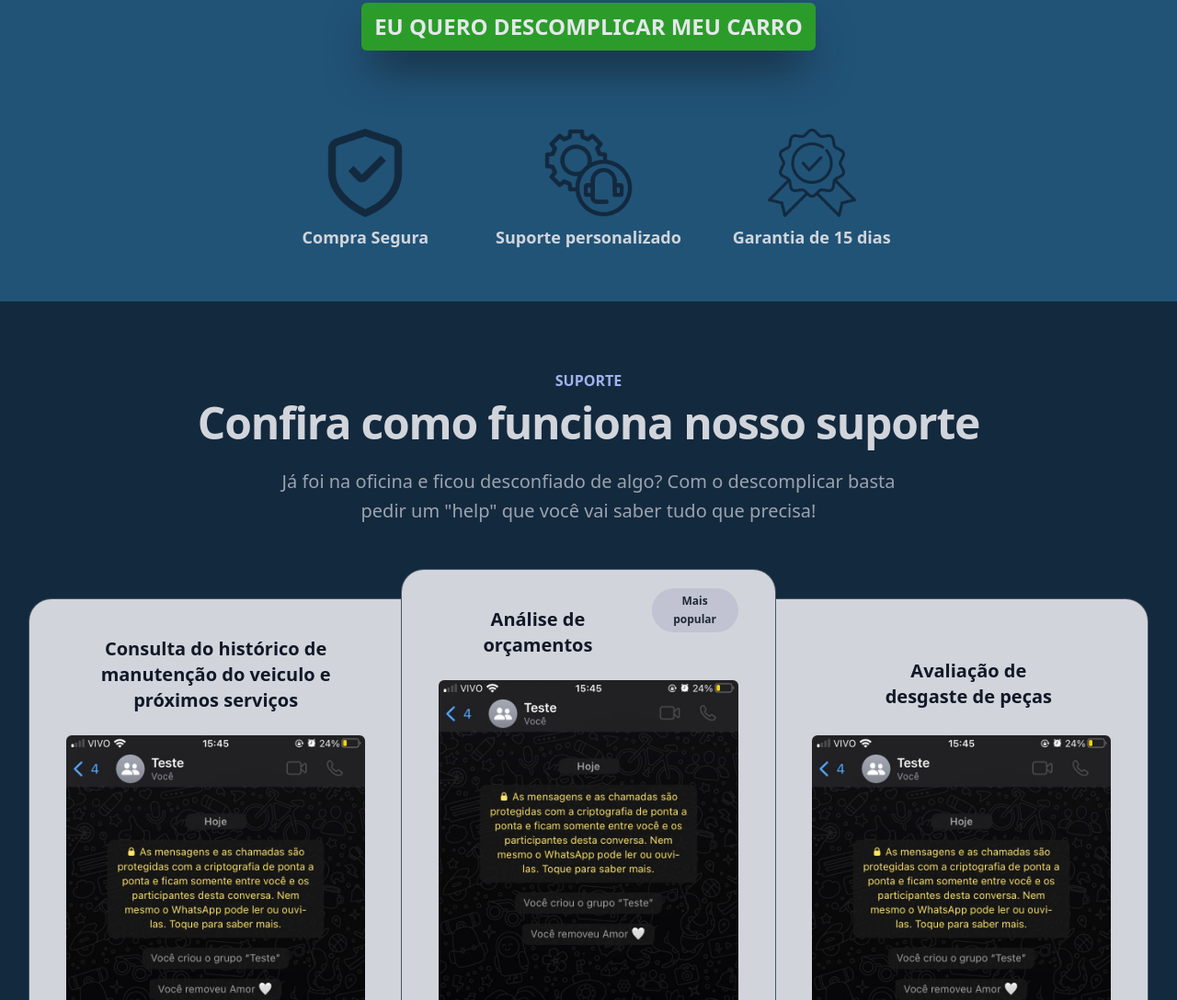
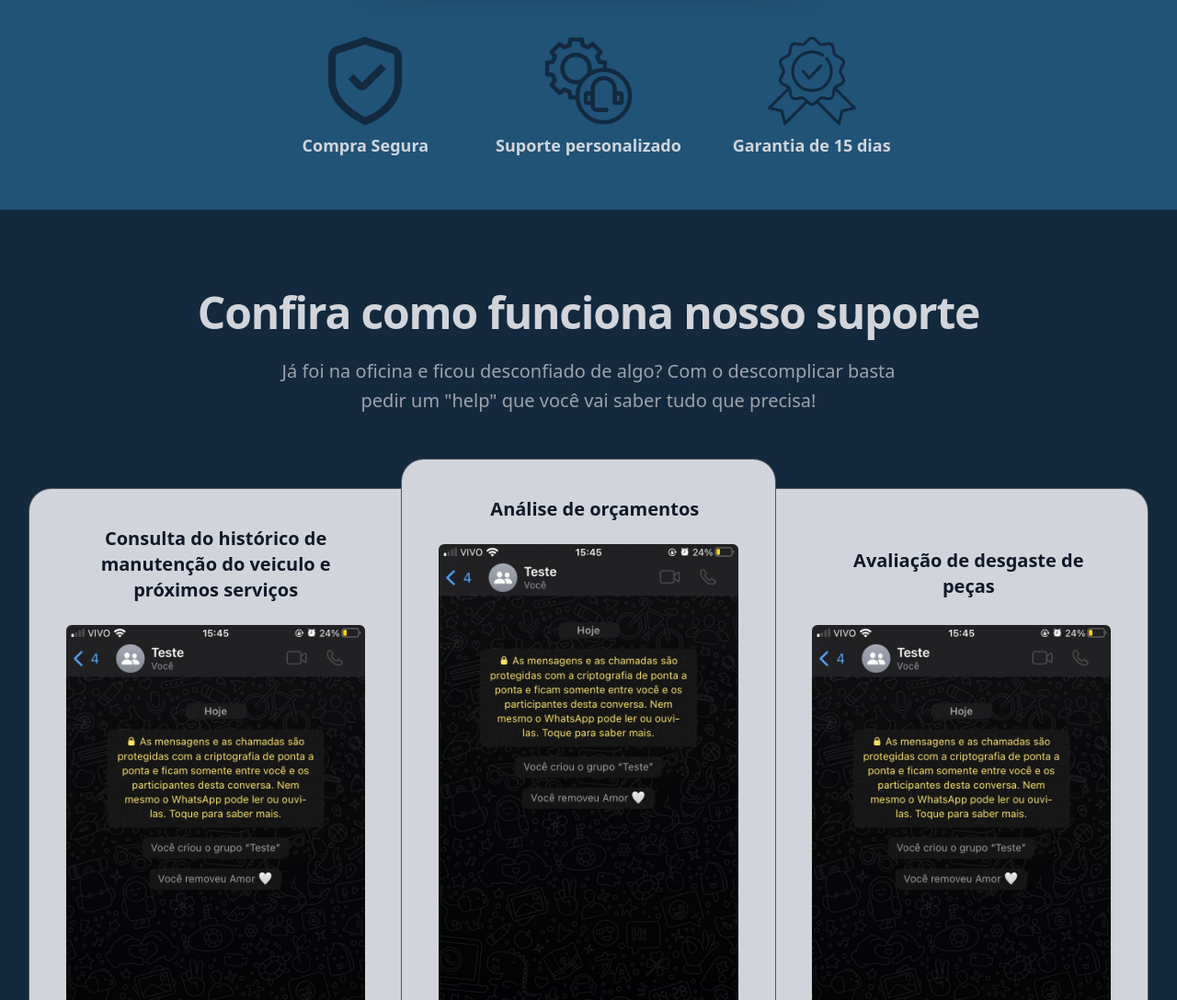
Before and after one commit to AAndreazza/site-descompliCAR, a Gatsby site: page / in a window 1280 px wide. Shown: the part 802-1890 px from the top of the page at 92% size. Built offline with nearby package versions, Linux system fonts and the light colour scheme; Gatsby itself is replaced by a stand-in of ours.

Commit message:
alterando tamanho letra e detalhes

```diff
--- a/src/components/heroAnuncio.js
+++ b/src/components/heroAnuncio.js
@@ -15,7 +15,7 @@ const HeroAnuncio = () => {
 
       <div className='mx-auto max-w-6xl p-6 sm:py-16 sm:px-8 lg:py-24 lg:px-16'>
         <div className='text-center'>
-          <h1 className='mt-20 pr-4 pl-4 text-2xl font-bold tracking-tight text-white sm:mt-8 sm:text-4xl lg:text-6xl'>
+          <h1 className='mt-20 pr-4 pl-4 text-2xl font-bold tracking-tight text-white sm:mt-8 sm:text-4xl lg:text-4xl'>
             Os mecânicos querem complicar o seu carro, mas nós estamos aqui para <a className='text-[#f77a28]'>descomplicar</a>
           </h1>
           <p className='mt-10 mx-auto text-base font-normal tracking-tight text-white sm:text-lg lg:text-2xl'>
--- a/src/components/suporteSection.js
+++ b/src/components/suporteSection.js
@@ -6,8 +6,7 @@ const SuporteSection = () => {
       <div class="bg-[#13293e] py-24 sm:py-32 -mb-14 sm:-mb-20">
         <div class="mx-auto max-w-7xl px-6 lg:px-8">
           <div class="mx-auto max-w-4xl text-center">
-            <h2 class="text-base -mt-14 font-semibold leading-7 text-[#a1b2ec]">SUPORTE</h2>
-            <p class="mt-2 text-4xl font-bold tracking-tight text-gray-300 sm:text-5xl">Confira como funciona nosso suporte</p>
+            <p class="-mt-10 text-4xl font-bold tracking-tight text-gray-300 sm:text-5xl">Confira como funciona nosso suporte</p>
           </div>
           <p class="mx-auto mt-6 max-w-2xl text-center text-xl leading-8 text-gray-400">Já foi na oficina e ficou desconfiado de algo? Com o descomplicar basta pedir um "help" que você vai saber tudo que precisa! </p>
 
@@ -28,8 +27,7 @@ const SuporteSection = () => {
             <div class="flex flex-col justify-between rounded-3xl bg-gray-300 p-8 ring-1 ring-gray-600 xl:p-10 lg:z-10 lg:rounded-b-none">
               <div>
                 <div class="flex items-center justify-between gap-x-4">
-                  <h3 id="tier-startup" class="text-xl text-center font-bold text-gray-900">Análise de orçamentos</h3>
-                  <p class="-mt-12 text-center font-bold sm:ml-0 rounded-full bg-indigo-900/10 px-2.5 py-1 text-xs leading-5 text-gray-800">Mais popular</p>
+                  <h3 id="tier-startup" class="text-xl ml-14 text-center font-bold text-gray-900">Análise de orçamentos</h3>
                 </div>
                 {/*<p class="mt-4 text-sm leading-6 text-gray-600">Dedicated support and infrastructure for your company.</p>*/}
                 <div className='mt-6 aspect-h-1 aspect-w-1 w-full overflow-hidden rounded-md lg:aspect-none group-hover:opacity-75'>
@@ -40,7 +38,7 @@ const SuporteSection = () => {
 
             <div class="flex flex-col justify-between rounded-3xl bg-gray-300 p-8 ring-1 ring-gray-600 xl:p-10 lg:mt-8 lg:rounded-l-none">
               <div class="flex items-center justify-between gap-x-4">
-                <h3 id="tier-startup" class="text-xl sm:mt-6 ml-4 text-center font-bold text-gray-900">Avaliação de desgaste de peças</h3>
+                <h3 id="tier-startup" class="text-xl sm:mt-6 ml-4 text-center font-bold text-gray-900">Avaliação de desgaste de peças</h3>
               </div>
               {/*<p class="mt-4 text-sm leading-6 text-gray-600">Dedicated support and infrastructure for your company.</p>*/}
               <div className='mt-6 aspect-h-1 aspect-w-1 w-full overflow-hidden rounded-md lg:aspect-none group-hover:opacity-75'>
```
